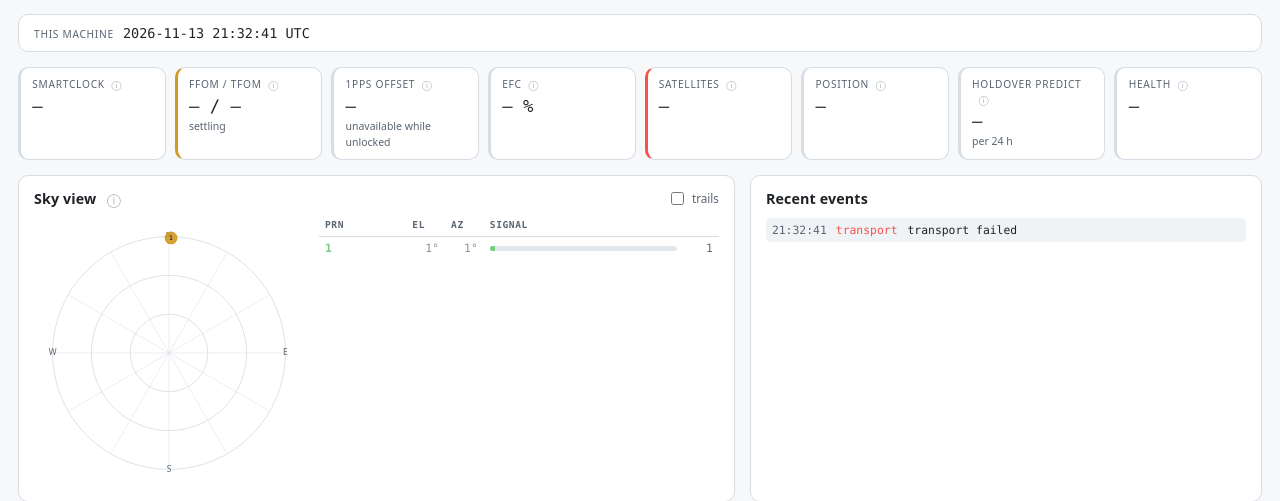
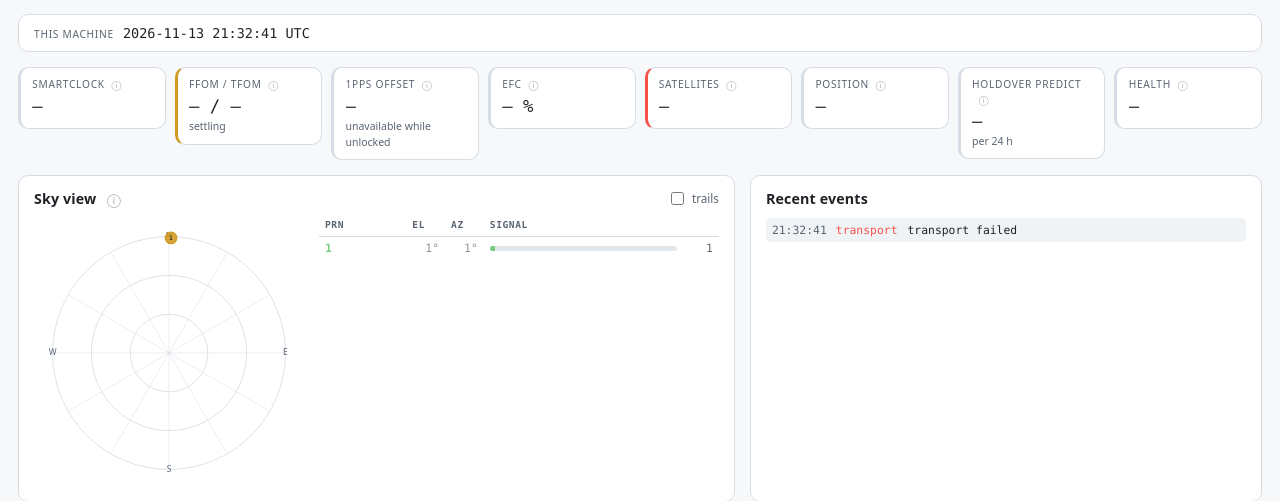
Before and after one commit to gx1400/tautracker, a FastAPI app: page / in a window 1280 px wide. Shown: the part 152-653 px from the top of the page. Run offline with FastAPI, Linux system fonts and the light colour scheme; data comes from the database, SQL or seed files in the repository; tables that the repository leaves empty hold one stand-in row (values such as "Sample post"); data that the repository does not hold is empty; parts of the project's set-up code (start-up, migrations or seed data) failed here and were passed over.

Commit message:
fix(web): size the y-axis gutter to its labels, and clamp long tile values
The EFC raw DAC chart rendered its axis as "i9,300" - the leading digits of
809,300 cut off by a fixed 44px gutter. A clipped number is worse than no
number, because it still reads as a value.

The gutter is now measured from the widest label actually drawn, and six-figure
counts get thousands separators so they are legible rather than a wall of
digits. Small values keep their decimals unchanged.

Also clamps the SmartClock tile value to two lines. "Locked to GPS: stabilizing
frequency" wrapped to three and dragged every other tile in the row to match,
leaving seven of the eight mostly empty; the full text remains in the tooltip.

```diff
--- a/src/tautrack/web/static/app.css
+++ b/src/tautrack/web/static/app.css
@@ -340,3 +340,16 @@ footer { color: var(--muted); font-size: 0.72rem; text-align: center; padding: 1
 }
 .u-tip-when { color: var(--muted); }
 .u-tip-range { color: var(--muted); }
+
+
+/* A long SmartClock value such as "Locked to GPS: stabilizing frequency" wrapped to
+   three lines and stretched the whole tile row, leaving the other seven mostly empty.
+   Clamp it to two lines and let the full text live in the tooltip. */
+.tile .value {
+  display: -webkit-box;
+  -webkit-line-clamp: 2;
+  line-clamp: 2;
+  -webkit-box-orient: vertical;
+  overflow: hidden;
+}
+.tiles { align-items: start; }
--- a/src/tautrack/web/static/app.js
+++ b/src/tautrack/web/static/app.js
@@ -306,8 +306,25 @@ function makePlot(host, title, zeroLine, unit, getGaps) {
     axes: [
       { stroke: muted, grid: { stroke: grid, width: 1 }, ticks: { stroke: grid },
         size: 28, font: "10px ui-monospace, monospace" },
-      { stroke: muted, grid: { stroke: grid, width: 1 }, ticks: { stroke: grid },
-        size: 44, font: "10px ui-monospace, monospace" },
+      {
+        stroke: muted,
+        grid: { stroke: grid, width: 1 },
+        ticks: { stroke: grid },
+        font: "10px ui-monospace, monospace",
+        // Size the gutter to the widest label actually drawn. A fixed 44px clipped
+        // six-figure values - the raw EFC DAC count rendered as "i9,300" with the
+        // leading digits of 809,300 cut off, which is worse than useless.
+        size: (u, values) => {
+          const widest = (values || []).reduce((m, v) => Math.max(m, String(v).length), 3);
+          return Math.min(14 + widest * 6.2, 80);
+        },
+        // Thousands separators on a six-figure DAC count, which is otherwise a wall
+        // of digits; small values keep their decimals.
+        values: (u, ticks) =>
+          ticks.map((v) =>
+            Math.abs(v) >= 10000 ? v.toLocaleString() : String(v),
+          ),
+      },
     ],
     plugins: [gapShading(getGaps), cursorTooltip(unit)],
     series: [
```
